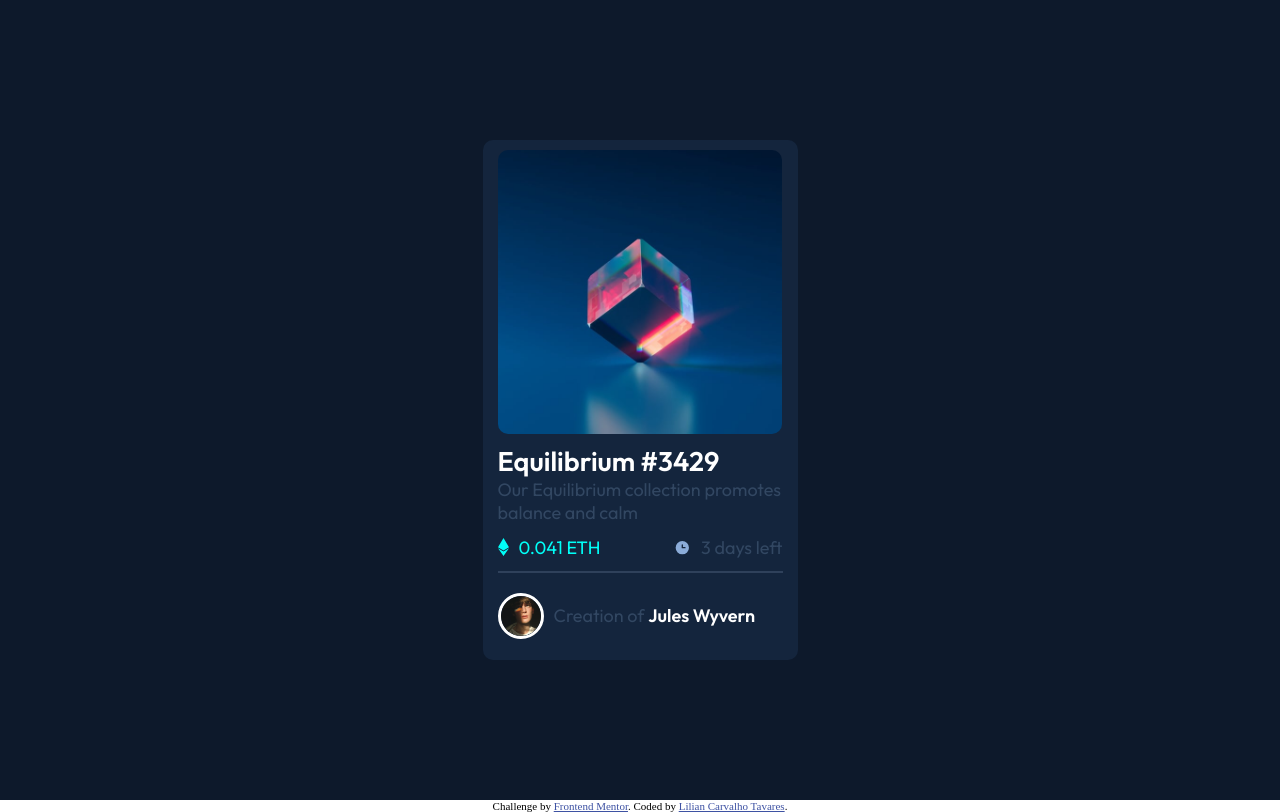
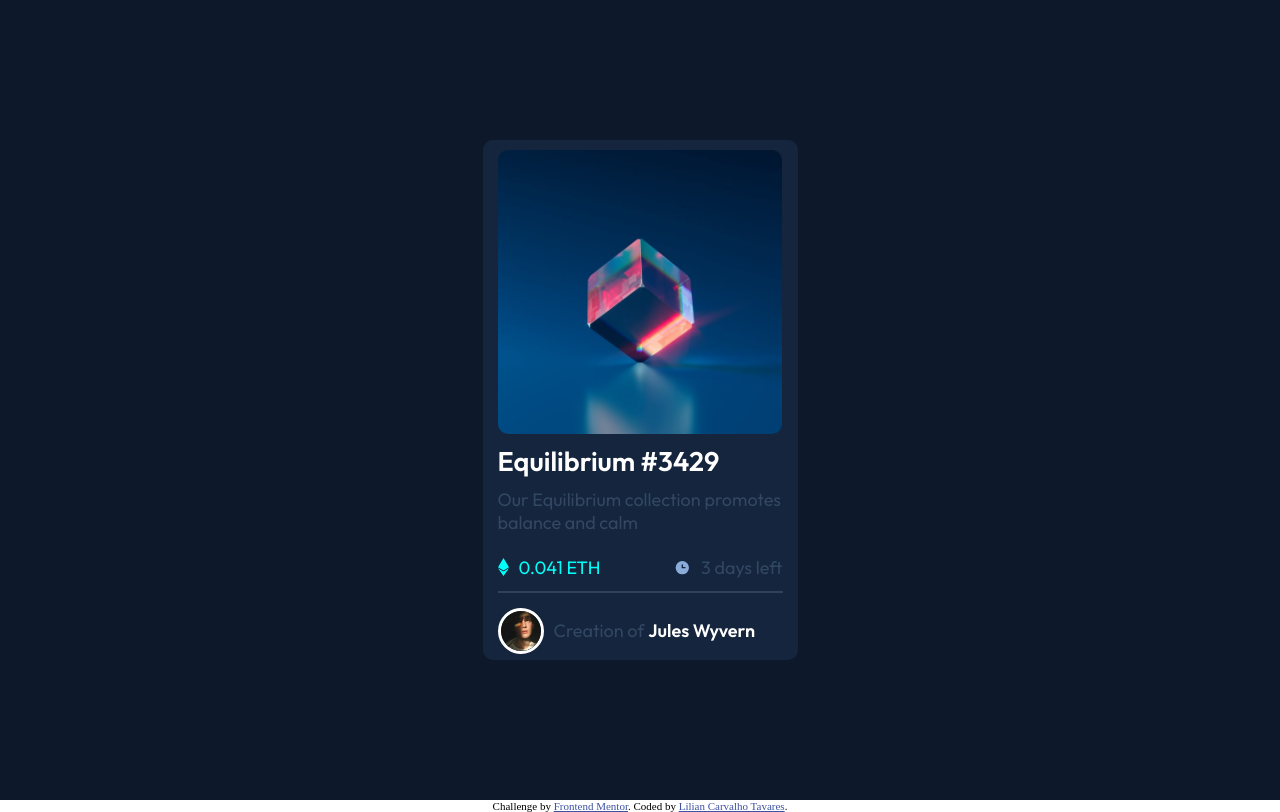
Before and after one commit to liliantavarez/nft-preview-card, a plain HTML site: page index.html in a window 1280 px wide. Drawn offline with Linux system fonts and the light colour scheme.

Commit message:
refactoring HTML and CSS

```diff
--- a/css/style.css
+++ b/css/style.css
@@ -12,8 +12,12 @@ main {
     align-items: center;
     font-size: 18px;
 }
-
-.descricao-img {
+hr{
+    border-color:#2f415b ;
+    border-style: solid;
+    margin: 0px 15px;
+}
+.information-card {
     margin: 0px 15px;
 }
 
@@ -58,7 +62,8 @@ main {
     margin-right: 10px;
 }
 
-#desc {
+#description {
+    margin: 10px 0 ;
     color: hsl(214, 32%, 29%);
 }
 
@@ -76,7 +81,7 @@ main {
     color: hsl(214, 32%, 29%);
 }
 
-.infos {
+.status {
     margin: 0 15px;
     display: flex;
     align-items: stretch;
@@ -90,16 +95,15 @@ b {
 }
 
 .name-card:hover,
-b:hover {
+b:hover{
     cursor: pointer;
     transition: 1s;
     color: hsl(178, 100%, 50%);
-    ;
+
 }
 
 .creation {
-    margin-left: 15px;
-    padding: 20px 0;
+    padding: 15px;
     display: flex;
     align-items: center;
     color: hsl(214, 32%, 29%);
@@ -114,5 +118,4 @@ b:hover {
     width: 315px;
     height: 520px;
     background-color: hsl(216, 50%, 16%);
-    overflow: hidden;
 }
--- a/index.html
+++ b/index.html
@@ -37,12 +37,12 @@
         </div>
       </section>
 
-      <section class="descricao-img">
+      <section class="information-card">
         <h1 class="name-card">Equilibrium #3429</h1>
-        <p id="desc">Our Equilibrium collection promotes balance and calm</p>
+        <p id="description">Our Equilibrium collection promotes balance and calm</p>
       </section>
 
-      <section class="infos">
+      <section class="status">
         <div class="eth"><img class="icons" src="./images/icon-ethereum.svg" alt="">
           <p>0.041 ETH</p>
         </div>
@@ -52,7 +52,7 @@
         </div>
       </section>
 
-      <hr color="#2f415b" style="margin: 0px 15px">
+      <hr>
 
       <div class="creation">
         <img id="img-user" src="./images/image-avatar.png" alt="">
```
